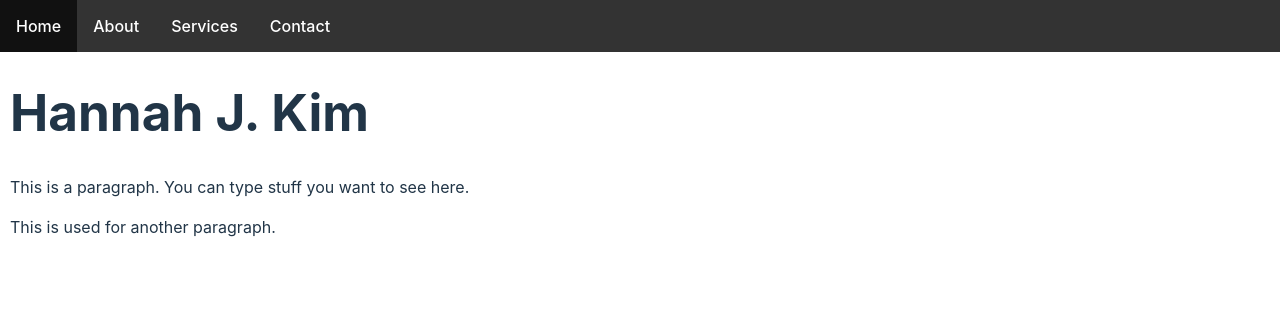
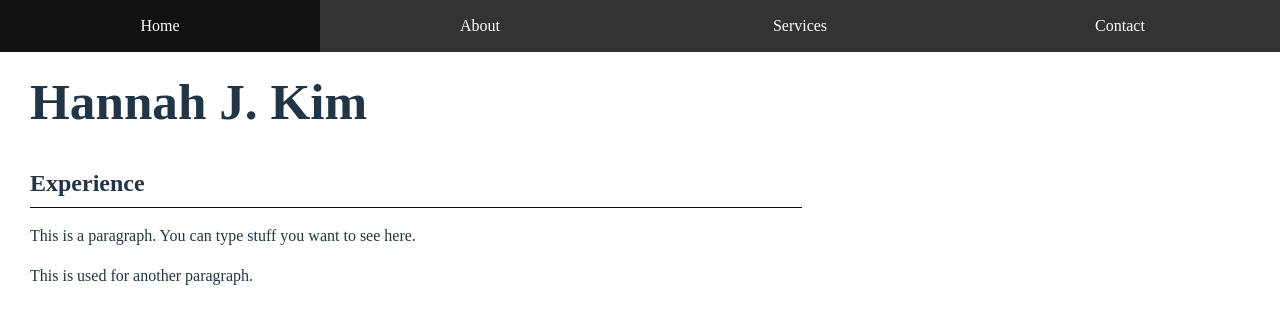
Before and after one commit to jwkimOwl/mywebsite, a React (Vite) app: page / in a window 1280 px wide. Shown: the top 324 px of the page. Built offline with nearby package versions, Linux system fonts and the light colour scheme.

Commit message:
Change font into Times New Roman, add dividing line

```diff
--- a/src/App.css
+++ b/src/App.css
@@ -53,10 +53,13 @@
   list-style-type: none;
   margin: 0;
   padding: 0;
+  display: flex;
+  justify-content: space-around;
 }
 
 .menu-bar li {
-  float: left;
+  margin: 0;
+  width: 25%;
 }
 
 .menu-bar li a {
@@ -72,6 +75,16 @@
 }
 
 body {
-  padding-top: 50px; /* Adjust this value based on the height of your menu bar */
-  padding-left: 10px;
+  padding-top: 40px; /* Adjust this value based on the height of your menu bar */
+  padding-left: 30px;
+  margin-top: 0;
+  font-family: 'Times New Roman', Times, serif;
 }
+
+.dividing-line {
+  border: none;
+  border-top: 1px solid #111;
+  margin: -14px 0 0 0;
+  padding: 0;
+  width: 200%;
+}
--- a/src/App.jsx
+++ b/src/App.jsx
@@ -18,6 +18,10 @@ function App() {
 	    <h1 id ="Heading">
 	      Hannah J. Kim
 	    </h1>
+      <h2 id ="Subheading">
+        Experience
+      </h2>
+      <hr className='dividing-line'/>
 	    <p id ="Paragraph">
 	      This is a paragraph. You can type stuff you want to see here.
 	    </p>
```
